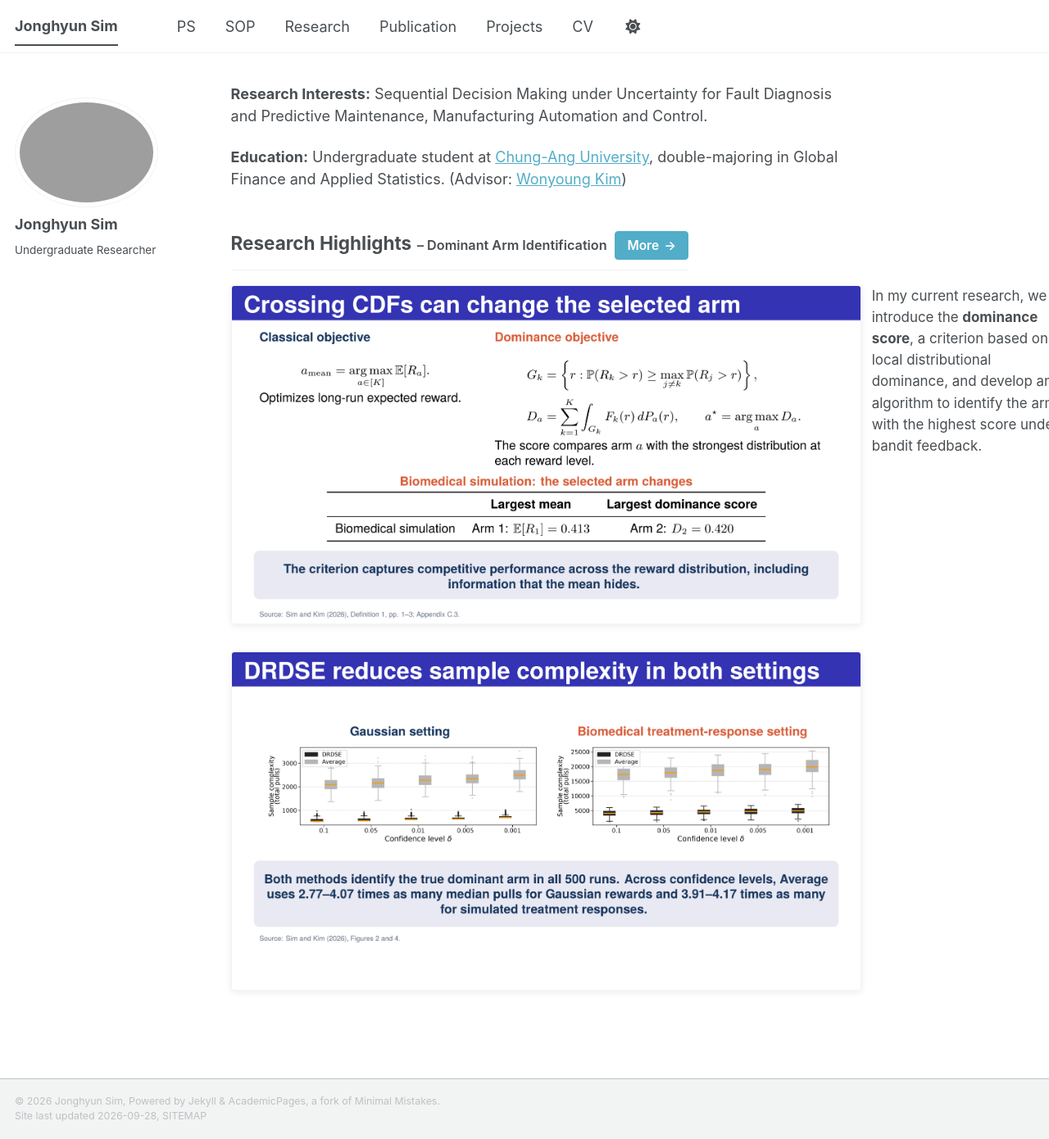
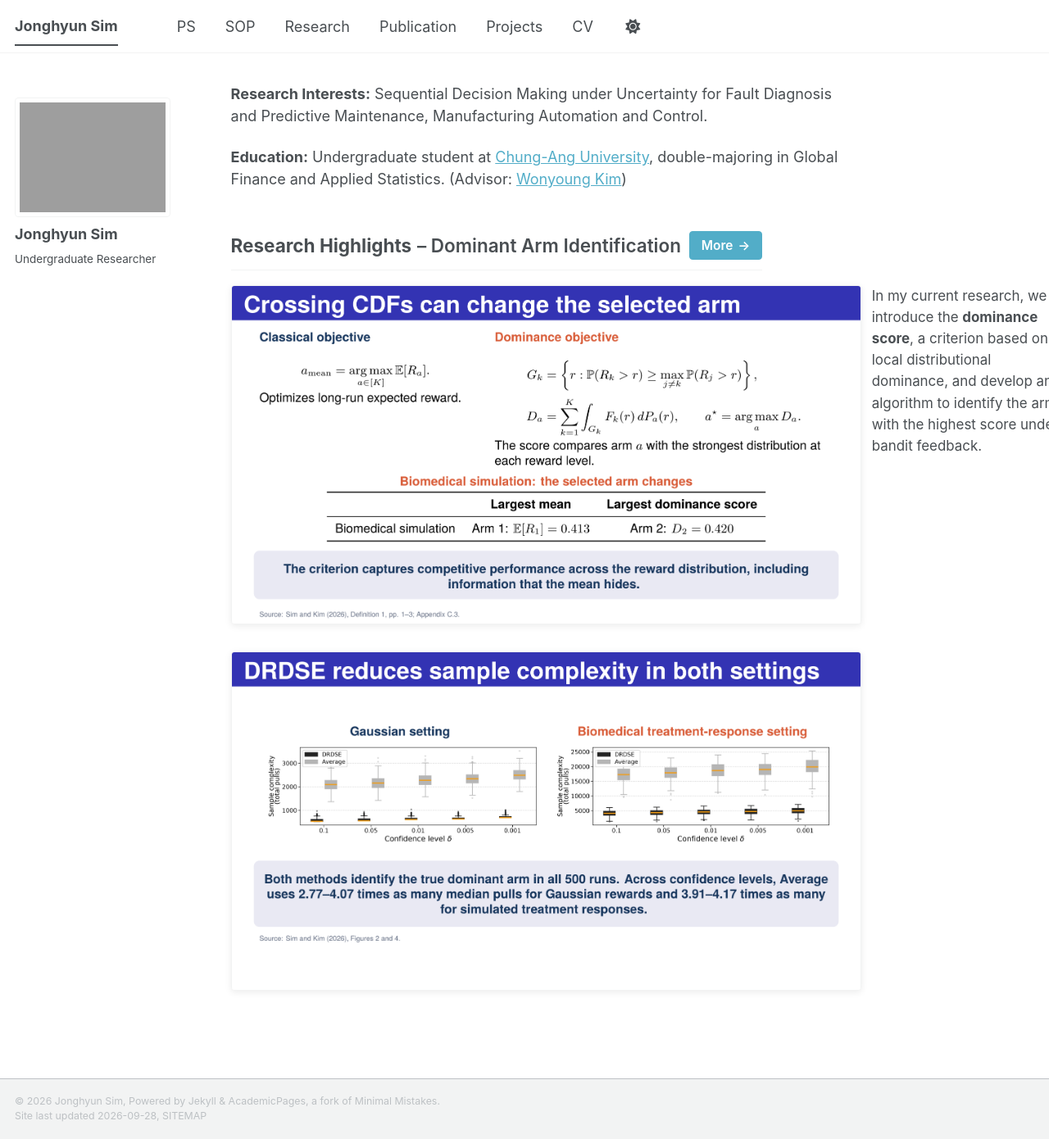
Before and after one commit to simjonghyun/simjonghyun.github.io, a Jekyll site: the page built from _pages/about.md, in a window 1280 px wide and 1390 px high. Shown: the whole window at 82% size. Built offline with Jekyll 4.4.1, drawn with Linux system fonts in a browser that asks for light colours; a style sheet for code colours, icons or effects is not loaded.

Commit message:
Adjust image styles in sidebar
Increased max-width of images and updated border-radius variable.

```diff
--- a/_sass/layout/_sidebar.scss
+++ b/_sass/layout/_sidebar.scss
@@ -154,14 +154,19 @@
   }
 
   img {
-    max-width: 175px;
-    border-radius: 50%;
+    max-width: 190px;
+    border-radius: $border-radius;
 
     @include breakpoint($large) {
       padding: 5px;
       border: 1px solid var(--global-border-color);
     }
   }
+}
+
+/* Keep the research highlight topic at the same visual level as its heading. */
+.research-highlights__heading h2 > .research-highlights__topic {
+  font-size: 1em;
 }
 
 .author__content {
```
